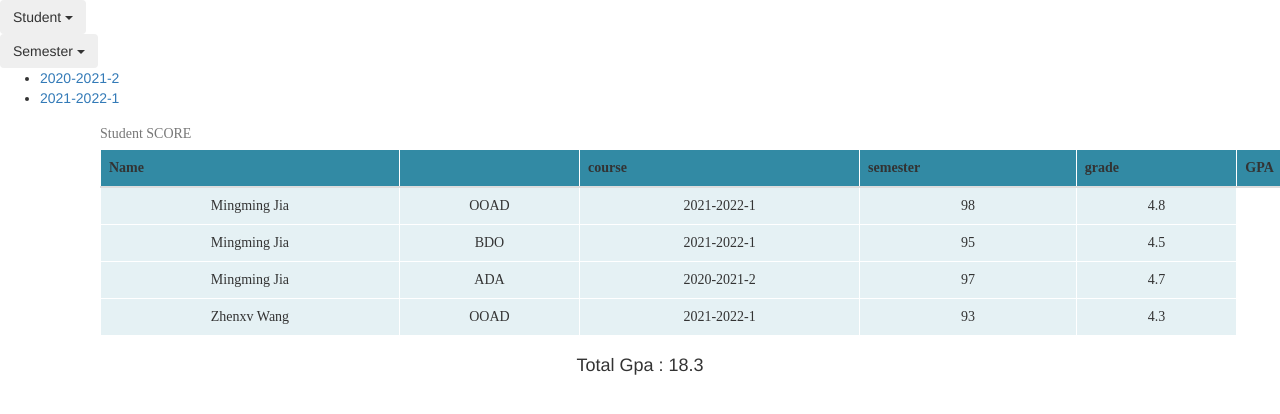
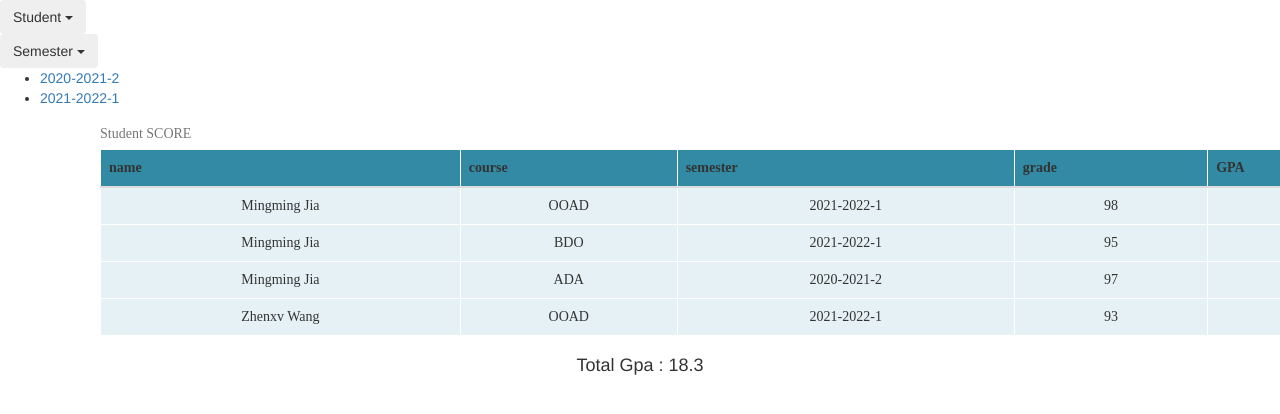
Before and after one commit to motion-dream/WaterEdge, a plain HTML site: page index.html in a window 1280 px wide. Shown: the top 414 px of the page. Drawn offline with nearby package versions, Linux system fonts and the light colour scheme.

Commit message:
hotfixes

```diff
--- a/index.html
+++ b/index.html
@@ -202,8 +202,8 @@
             <caption>Student SCORE</caption>
             <thead>
                <tr>
-                  <th>Name<th/>
-                  <th>course</th>
+				  <th>name</th>
+				  <th>course</th>
                   <th>semester</th>
                   <th>grade</th>
                   <th>GPA</th>
```
